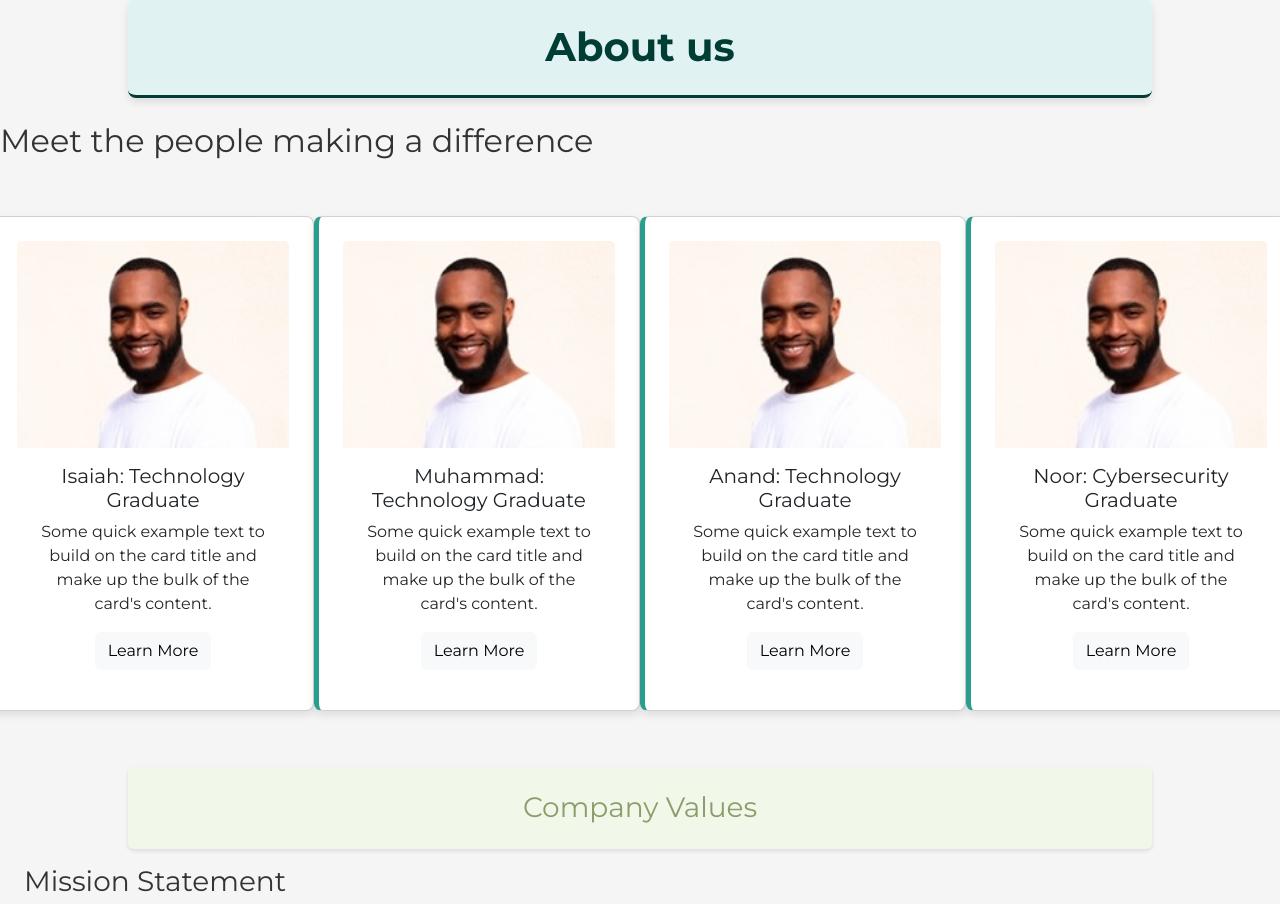
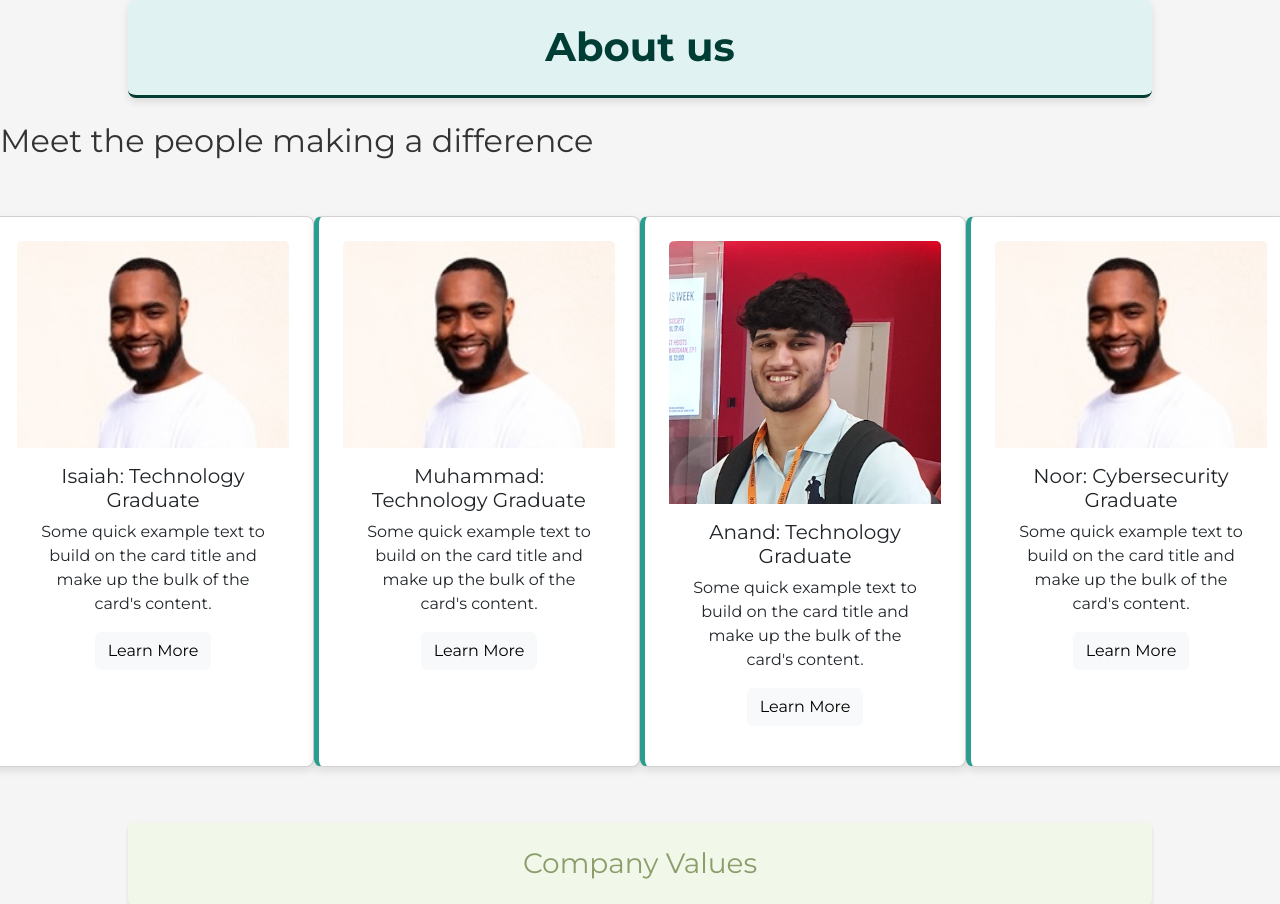
Before and after one commit to mahsan2002/4Loop, a Flask app: page /aboutus in a window 1280 px wide. Shown: the part 111-1015 px from the top of the page. Run offline with Flask 3, Linux system fonts and the light colour scheme.

Commit message:
EDIT: Added Anand.png to aboutus page

```diff
--- a/application/templates/AboutUs.html
+++ b/application/templates/AboutUs.html
@@ -31,7 +31,7 @@
         <!-- Profile card -->
 
             <div class="col-md card " style="width: 18rem;">
-                <img src="../static/Isaiah.jpeg" class="card-img-top" alt="Isaiah profile">
+                <img src="../static/Anand.png" class="card-img-top" alt="Isaiah profile">
                 <div class="card-body">
                   <h5 class="card-title">Anand: Technology Graduate</h5>
                   <p class="card-text">Some quick example text to build on the card title and make up the bulk of the card's content.</p>
```
Also changed, not shown: application/static/Anand.png (added).
